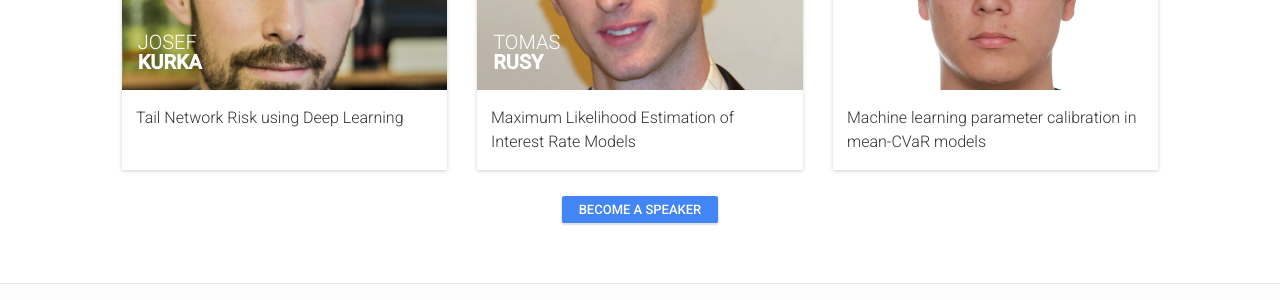
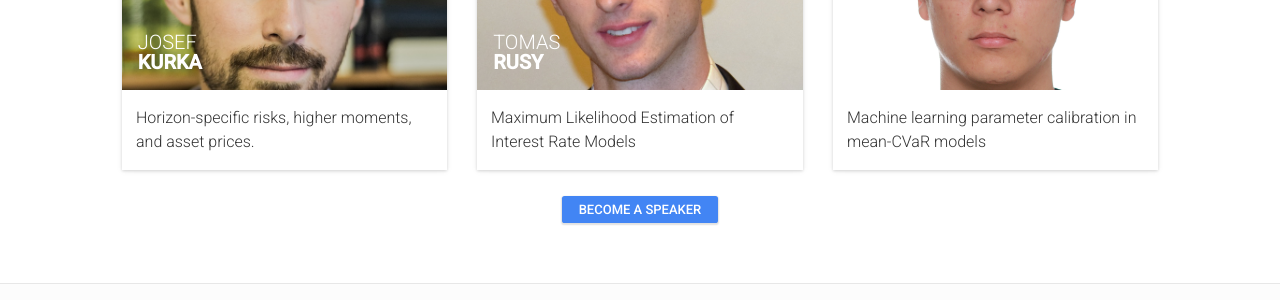
Before and after one commit to barunik/Prague2020, a Jekyll site: the page built from speakers.html, in a window 1280 px wide and 900 px high, scrolled down 2184 px. Shown: the part 525-825 px from the top of the window. Built offline with Jekyll 4.4.1, drawn with Linux system fonts in a browser that asks for light colours; nearby versions of some CDN libraries; comment, search, counter and statistics services are not loaded.

Commit message:
Update sessions.yml

```diff
--- a/_data/sessions.yml
+++ b/_data/sessions.yml
@@ -272,8 +272,8 @@ We propose a novel partitioning clustering algorithm based on expectiles. The cl
 
 -
   id: 040
-  title: "Tail Network Risk using Deep Learning"
-  description: "Authors: Josef Kurka, Lubos Hanus and Jozef Barunik<br/>
+  title: "Horizon-specific risks, higher moments, and asset prices."
+  description: "Authors: Josef Kurka and Jozef Barunik<br/>
   <p>Abstract:  TBA </p>"
   subtype: Presentation
   speakers: [40]
```
